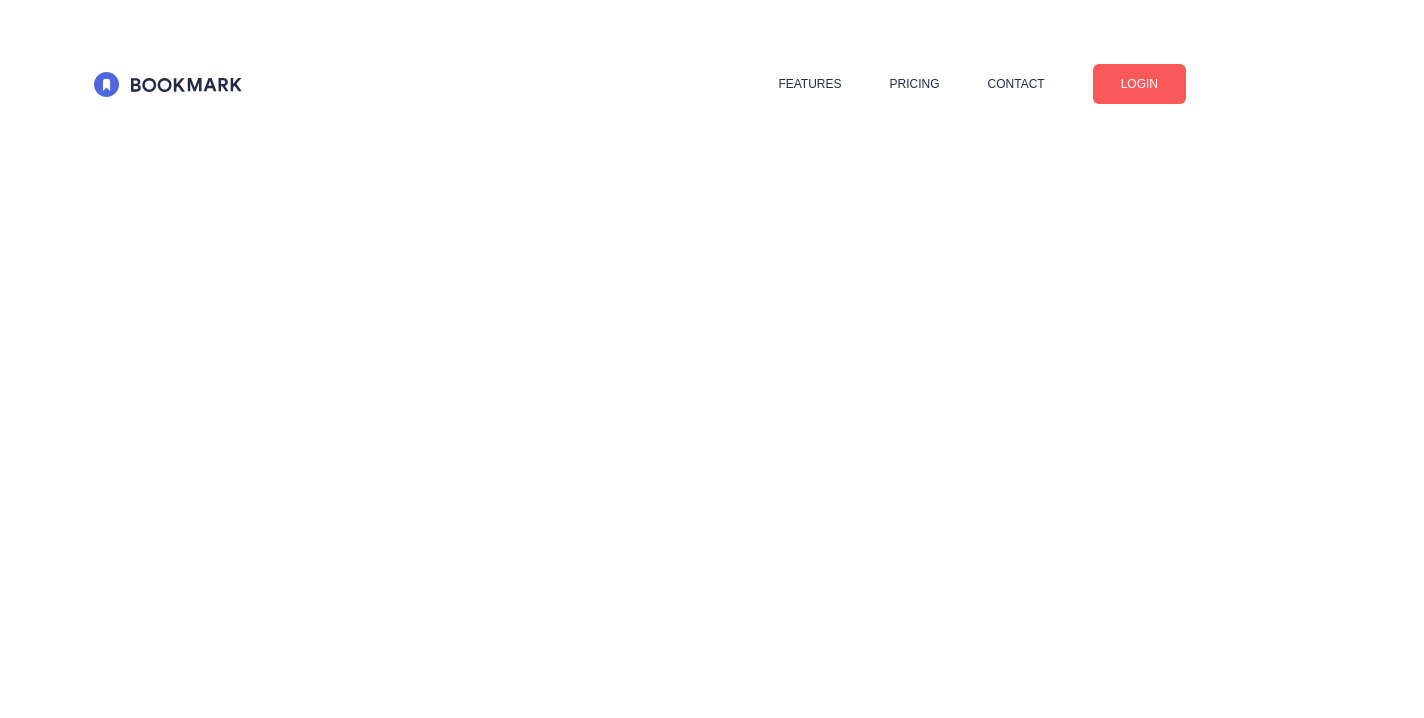
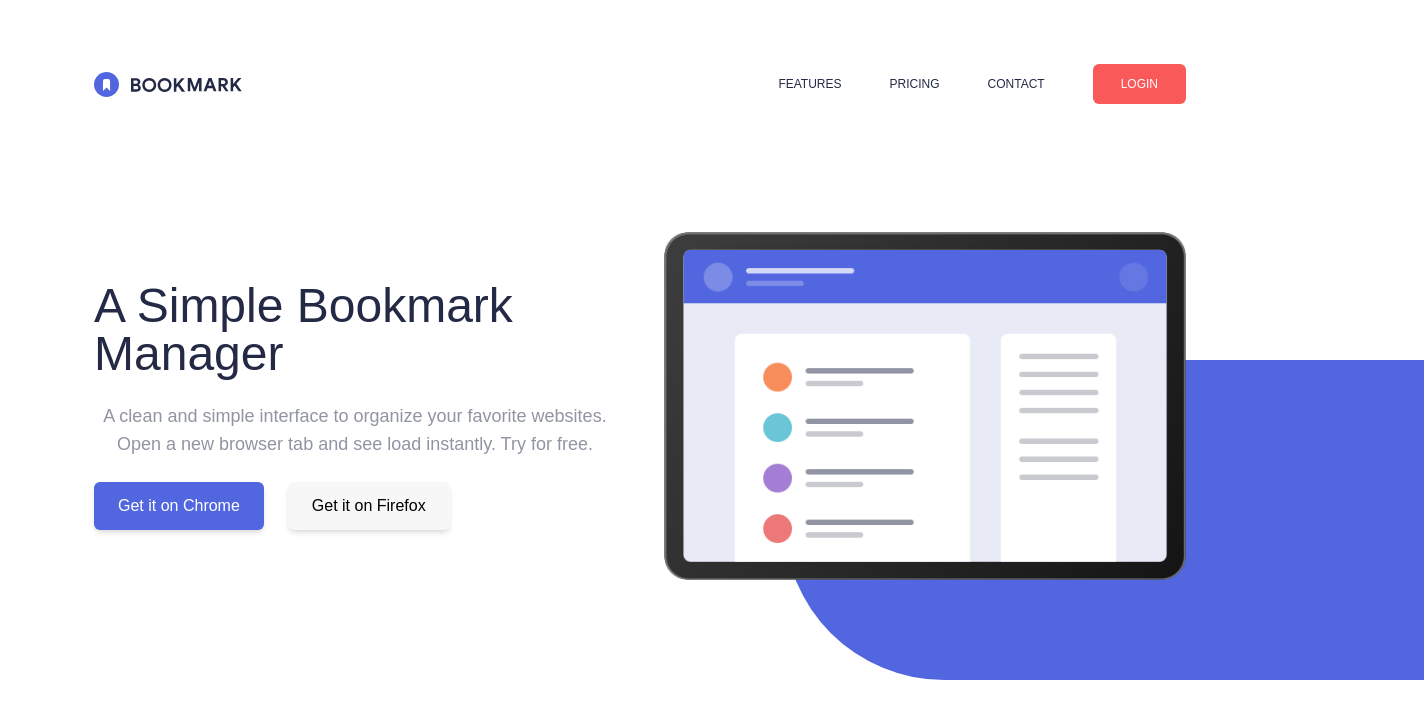
Before and after one commit to fendishatech/landing-pages, a website: page public/index.html in a window 1280 px wide. Shown: the whole page, 1424 px wide, since content can reach past the window. Drawn offline with Linux system fonts and the light colour scheme.

Commit message:
hero section

```diff
--- a/public/index.html
+++ b/public/index.html
@@ -40,5 +40,53 @@
       </nav>
     </header>
     <!-- Header -->
+
+    <!-- Hero -->
+    <section class="relative">
+      <div
+        class="container mt-14 lg:mt-28 flex flex-col-reverse lg:flex-row items-center gap-12"
+      >
+        <!-- Content -->
+        <div class="flex flex-1 flex-col items-center lg:items-start">
+          <h1
+            class="text-bookmark-blue text-3xl md:text-4 lg:text-5xl text-center lg:text-left mb-6"
+          >
+            A Simple Bookmark Manager
+          </h1>
+          <p class="text-bookmark-grey text-lg text-center lg-text-left mb-6">
+            A clean and simple interface to organize your favorite websites.
+            Open a new browser tab and see load instantly. Try for free.
+          </p>
+          <!-- CAT -->
+          <div class="flex justify-center flex-wrap gap-6">
+            <button
+              type="button"
+              class="cta-btn btn-purple hover:bg-bookmark-grey hover:text-white"
+            >
+              Get it on Chrome
+            </button>
+            <button
+              type="button"
+              class="cta-btn btn-white hover:bg-bookmark-grey hover:text-white"
+            >
+              Get it on Firefox
+            </button>
+          </div>
+        </div>
+        <!-- Image -->
+        <div class="mb-10 md:mb-16 lg:mb-0 flex justify-center flex-1 z-10">
+          <img
+            src="./imgs/hero-bg.png"
+            alt=""
+            class="w-5/6 h-5/6 sm:w-3/4 sm:h-3/4 md:w-full md:h-full"
+          />
+        </div>
+      </div>
+      <!-- Background SVG -->
+      <div
+        class="w-2/4 h-80 hidden md:block absolute overflow-hidden bg-bookmark-purple rounded-l-full top-32 right-0 lg:-bottom-28 lg:-right-36"
+      ></div>
+    </section>
+    <!-- Hero -->
   </body>
 </html>
--- a/src/main.css
+++ b/src/main.css
@@ -3,3 +3,16 @@
 @tailwind utilities;
 
 @import url('https://fonts.googleapis.com/css2?family=Poppins:ital,wght@0,100;0,200;0,300;0,400;0,500;0,600;0,700;0,800;0,900;1,100;1,200;1,300;1,400;1,500;1,600;1,700;1,800;1,900&display=swap');
+
+
+.cta-btn {
+    @apply px-6 py-3 shadow-md rounded-md transition duration-300;
+}
+
+.btn-purple {
+    @apply bg-bookmark-purple text-white;
+}
+
+.btn-white {
+    @apply bg-bookmark-white;
+}
```
Also changed, not shown: public/style/main.css.
